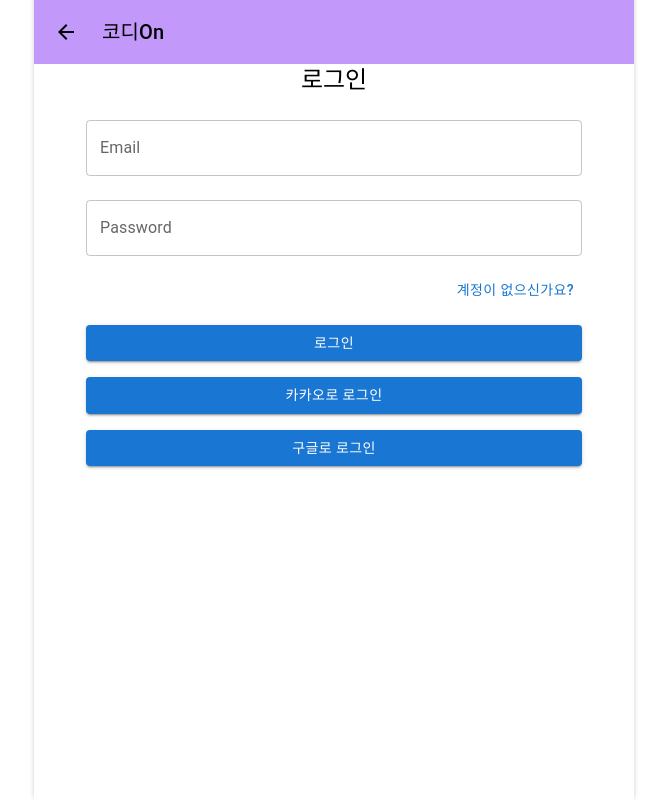
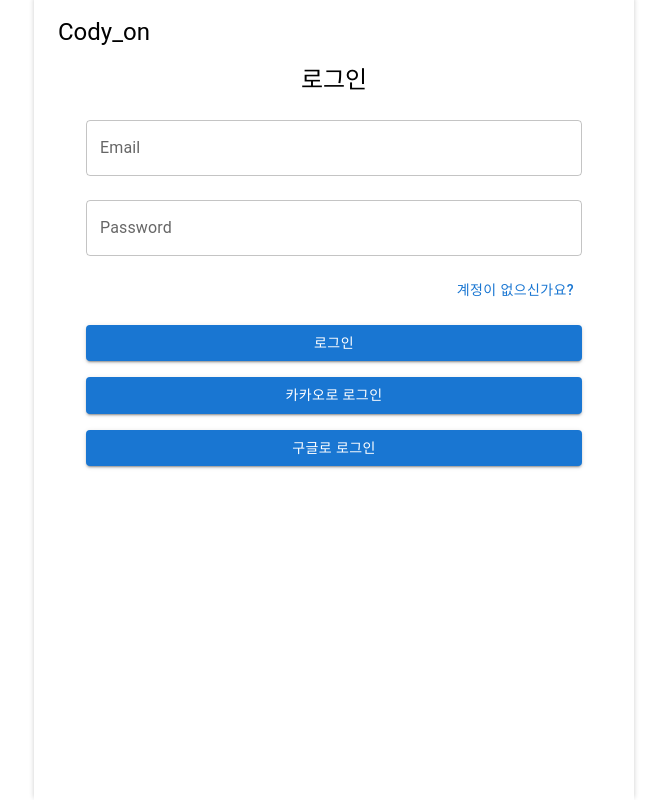
Before and after one commit to muneo1008/TeamProject, a React (Vite) app in the folder client/: page / in a window 1280 px wide. Shown: the whole page, without its empty margins (306-973 px from the left). Built offline with nearby package versions, Linux system fonts and the light colour scheme; no server answers.

Commit message:
appbar 설정 변경 및 수정

```diff
--- a/client/src/components/TopAppBar.jsx
+++ b/client/src/components/TopAppBar.jsx
@@ -4,25 +4,22 @@ import {useNavigate} from "react-router-dom";
 
 const TopAppBar = () => {
     const navigate = useNavigate();
-    const handleBackClick = () =>{
-        navigate(-1);
-    }
     return (
         <>
-            <Toolbar sx={{maxWidth:'600px',width:'100%', backgroundColor:'#C299FA',
+            <Toolbar sx={{maxWidth:'600px',width:'100%', backgroundColor:'#ffffff',
                 '@media (max-width: 768px)': {
                     maxWidth: '100%',
                 },}}>
-                <IconButton
-                    edge="start"
-                    color="inherit"
-                    onClick={handleBackClick}
-                    sx={{ mr: 2 }}
-                >
-                    <ArrowBackIcon />
-                </IconButton>
-                <Typography variant="h6">
-                    코디On
+                {/*<IconButton*/}
+                {/*    edge="start"*/}
+                {/*    color="inherit"*/}
+                {/*    onClick={handleBackClick}*/}
+                {/*    sx={{ mr: 2 }}*/}
+                {/*>*/}
+                {/*    <ArrowBackIcon />*/}
+                {/*</IconButton>*/}
+                <Typography variant="h5">
+                    Cody_on
                 </Typography>
             </Toolbar>
         </>
```
